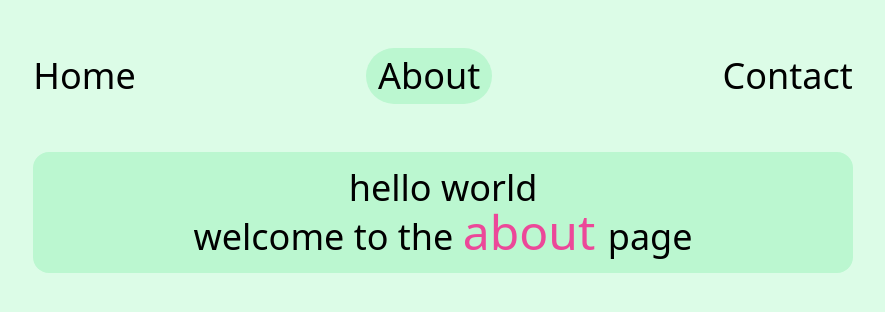
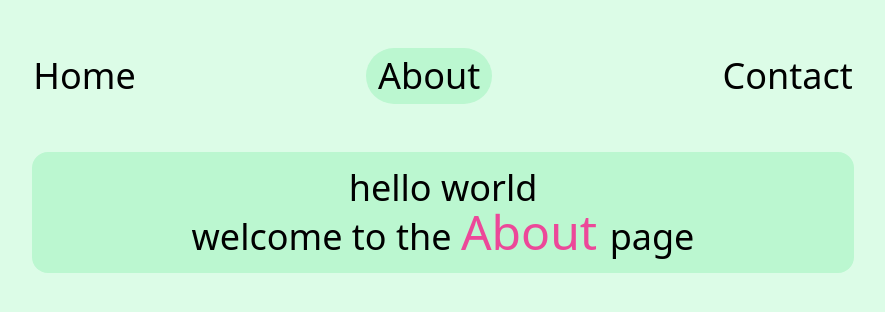
Before and after one commit to Alsadig-ahmed/tw-website, a website: page public/about/index.html in a window 1280 px wide. Shown: the whole page, without its empty margins (197-1082 px from the left). Drawn offline with Linux system fonts and the light colour scheme.

Commit message:
fix typo

```diff
--- a/public/about/index.html
+++ b/public/about/index.html
@@ -19,7 +19,7 @@
         <div class="flex items-center justify-center">
             <div class="rounded-2xl text-4xl bg-green-200 py-4 px-40">
                 <h1 class="text-center"> hello world </h1>
-                <h2 class="text-center">welcome to the <span class="text-pink-500 text-5xl"> about </span> page</h2>
+                <h2 class="text-center">welcome to the <span class="text-pink-500 text-5xl"> About </span> page</h2>
             </div>
         </div>
     </div>
```
